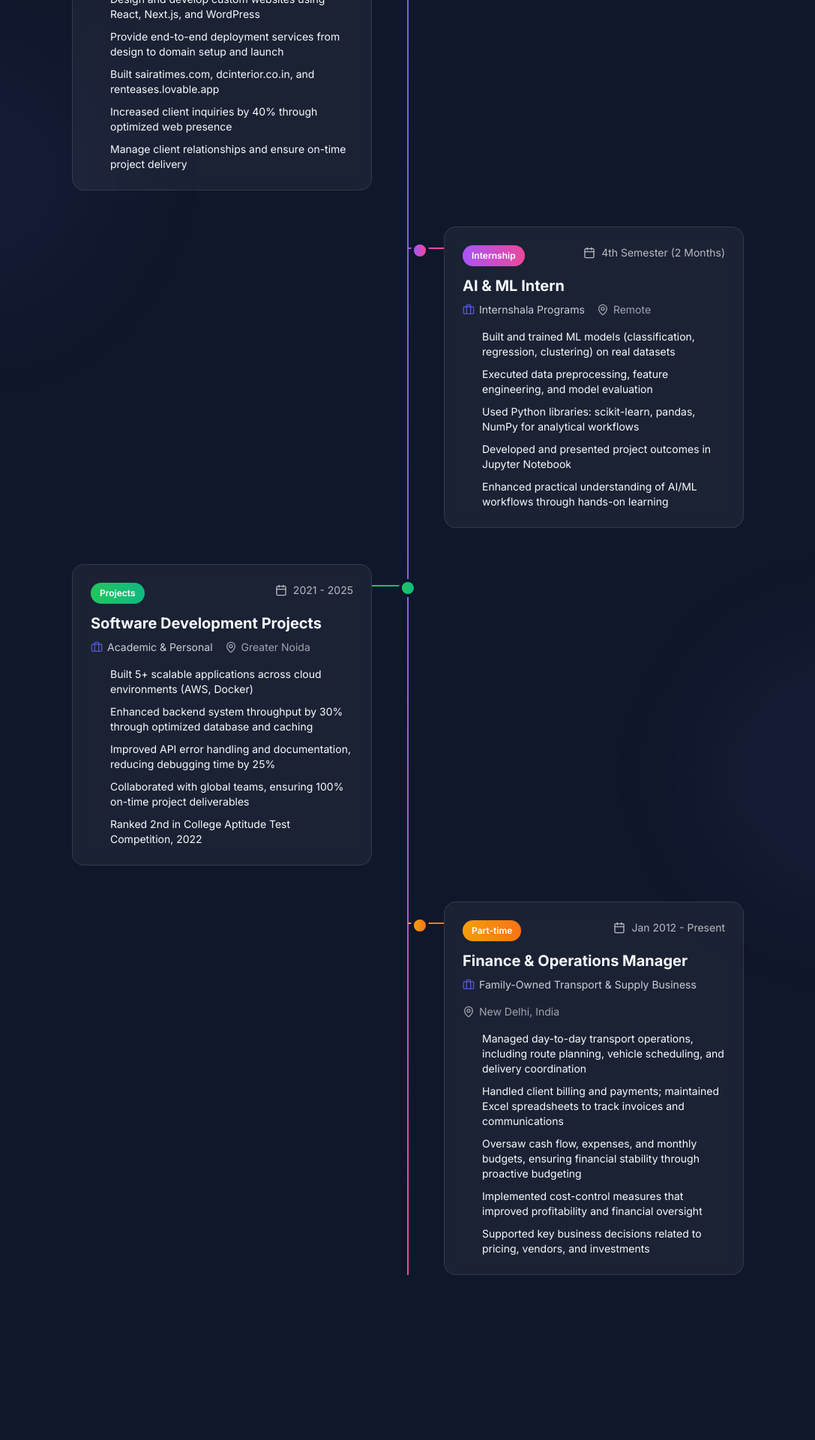
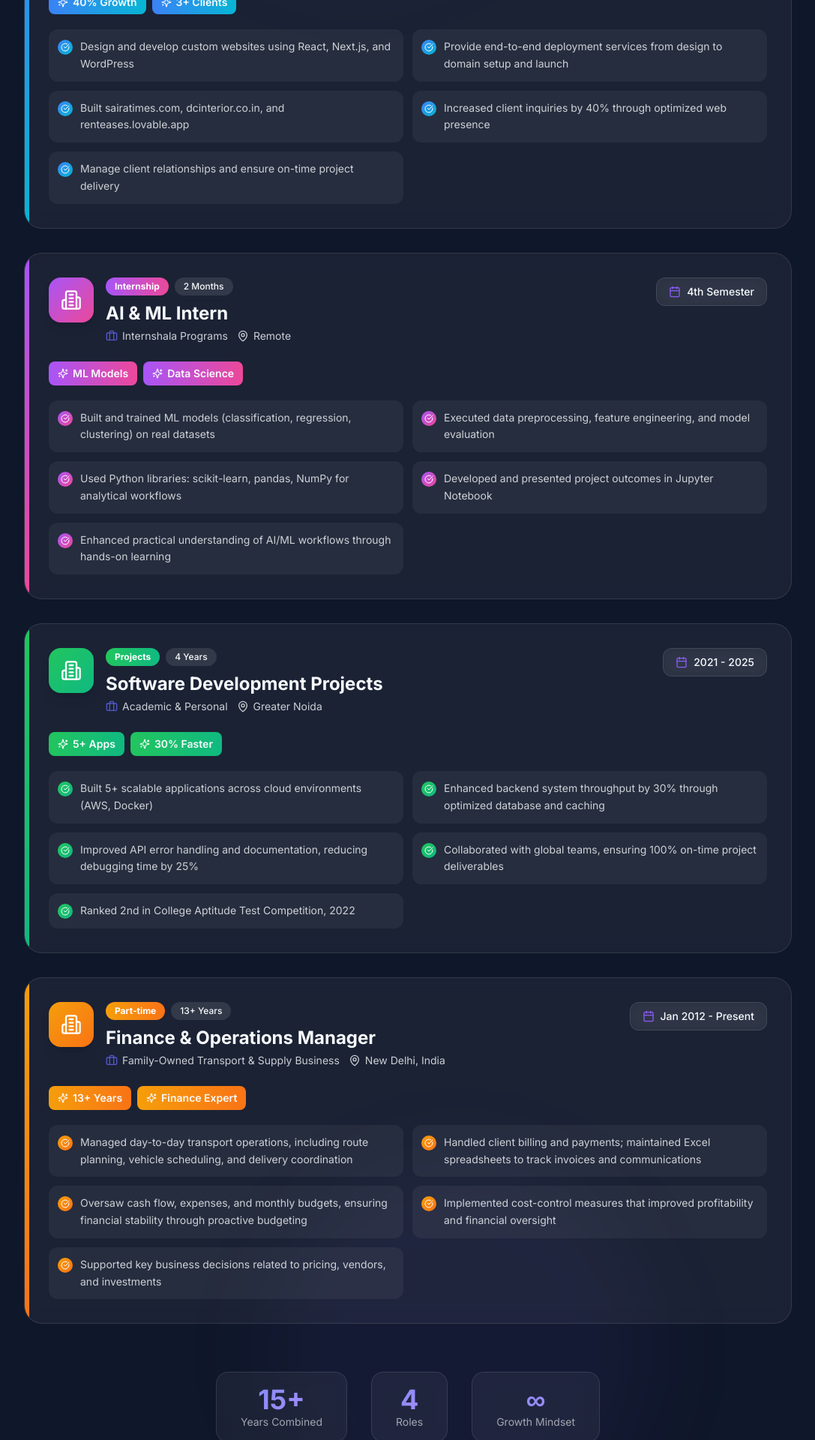
Before and after one commit to Mrakir43/Portfolio, a Next.js app: page / in a window 1280 px wide. Shown: the part 5520-7440 px from the top of the page at 75% size, without its empty margins (96-1183 px from the left). Built offline with nearby package versions, Linux system fonts and the light colour scheme.

Commit message:
Add mobile responsiveness and premium Experience section

```diff
--- a/components/About.tsx
+++ b/components/About.tsx
@@ -115,7 +115,7 @@ export default function About() {
 
                     {/* Right Column - Strengths */}
                     <motion.div initial={{ opacity: 0, x: 50 }} animate={isInView ? { opacity: 1, x: 0 } : {}} transition={{ duration: 0.6, delay: 0.4 }}>
-                        <div className="grid grid-cols-2 gap-4 h-full">
+                        <div className="grid grid-cols-1 sm:grid-cols-2 gap-4 h-full">
                             {strengths.map((item, index) => (
                                 <motion.div
                                     key={index}
--- a/components/Education.tsx
+++ b/components/Education.tsx
@@ -121,7 +121,7 @@ export default function Education() {
                         </div>
                         School Education
                     </motion.h3>
-                    <div className="grid md:grid-cols-2 gap-6">
+                    <div className="grid grid-cols-1 md:grid-cols-2 gap-6">
                         {schoolEducation.map((school, index) => (
                             <motion.div
                                 key={index}
@@ -168,7 +168,7 @@ export default function Education() {
                         </div>
                         Professional Certifications
                     </motion.h3>
-                    <div className="grid md:grid-cols-2 lg:grid-cols-3 gap-4 max-w-5xl mx-auto">
+                    <div className="grid grid-cols-1 sm:grid-cols-2 lg:grid-cols-3 gap-4 max-w-5xl mx-auto">
                         {certifications.map((cert, index) => (
                             <motion.div
                                 key={index}
--- a/components/Experience.tsx
+++ b/components/Experience.tsx
@@ -2,7 +2,7 @@
 
 import { motion, useInView } from "framer-motion";
 import { useRef } from "react";
-import { Briefcase, Calendar, MapPin, Sparkles, CheckCircle } from "lucide-react";
+import { Briefcase, Calendar, MapPin, Sparkles, CheckCircle, TrendingUp, Building2 } from "lucide-react";
 
 export default function Experience() {
     const ref = useRef(null);
@@ -15,7 +15,9 @@ export default function Experience() {
             location: "Remote",
             type: "Freelance",
             period: "2023 - Present",
+            duration: "2+ Years",
             color: "from-blue-500 to-cyan-500",
+            bgColor: "bg-blue-500",
             responsibilities: [
                 "Design and develop custom websites using React, Next.js, and WordPress",
                 "Provide end-to-end deployment services from design to domain setup and launch",
@@ -23,14 +25,17 @@ export default function Experience() {
                 "Increased client inquiries by 40% through optimized web presence",
                 "Manage client relationships and ensure on-time project delivery",
             ],
+            highlights: ["40% Growth", "3+ Clients"],
         },
         {
             title: "AI & ML Intern",
             company: "Internshala Programs",
             location: "Remote",
             type: "Internship",
-            period: "4th Semester (2 Months)",
+            period: "4th Semester",
+            duration: "2 Months",
             color: "from-purple-500 to-pink-500",
+            bgColor: "bg-purple-500",
             responsibilities: [
                 "Built and trained ML models (classification, regression, clustering) on real datasets",
                 "Executed data preprocessing, feature engineering, and model evaluation",
@@ -38,6 +43,7 @@ export default function Experience() {
                 "Developed and presented project outcomes in Jupyter Notebook",
                 "Enhanced practical understanding of AI/ML workflows through hands-on learning",
             ],
+            highlights: ["ML Models", "Data Science"],
         },
         {
             title: "Software Development Projects",
@@ -45,7 +51,9 @@ export default function Experience() {
             location: "Greater Noida",
             type: "Projects",
             period: "2021 - 2025",
+            duration: "4 Years",
             color: "from-green-500 to-emerald-500",
+            bgColor: "bg-green-500",
             responsibilities: [
                 "Built 5+ scalable applications across cloud environments (AWS, Docker)",
                 "Enhanced backend system throughput by 30% through optimized database and caching",
@@ -53,6 +61,7 @@ export default function Experience() {
                 "Collaborated with global teams, ensuring 100% on-time project deliverables",
                 "Ranked 2nd in College Aptitude Test Competition, 2022",
             ],
+            highlights: ["5+ Apps", "30% Faster"],
         },
         {
             title: "Finance & Operations Manager",
@@ -60,7 +69,9 @@ export default function Experience() {
             location: "New Delhi, India",
             type: "Part-time",
             period: "Jan 2012 - Present",
+            duration: "13+ Years",
             color: "from-amber-500 to-orange-500",
+            bgColor: "bg-amber-500",
             responsibilities: [
                 "Managed day-to-day transport operations, including route planning, vehicle scheduling, and delivery coordination",
                 "Handled client billing and payments; maintained Excel spreadsheets to track invoices and communications",
@@ -68,101 +79,153 @@ export default function Experience() {
                 "Implemented cost-control measures that improved profitability and financial oversight",
                 "Supported key business decisions related to pricing, vendors, and investments",
             ],
+            highlights: ["13+ Years", "Finance Expert"],
         },
     ];
 
     return (
-        <section id="experience" ref={ref} className="bg-[var(--surface)] relative overflow-hidden">
+        <section id="experience" ref={ref} className="bg-[var(--surface)] relative overflow-hidden py-20 md:py-32">
             {/* Background Effects */}
             <div className="absolute inset-0 pointer-events-none">
-                <div className="absolute top-1/4 -left-32 w-96 h-96 bg-primary/5 rounded-full blur-3xl"></div>
-                <div className="absolute bottom-1/4 -right-32 w-96 h-96 bg-secondary/5 rounded-full blur-3xl"></div>
+                <div className="absolute top-0 left-1/4 w-[500px] h-[500px] bg-primary/5 rounded-full blur-3xl"></div>
+                <div className="absolute bottom-0 right-1/4 w-[500px] h-[500px] bg-secondary/5 rounded-full blur-3xl"></div>
+                <div className="absolute top-1/2 left-1/2 -translate-x-1/2 -translate-y-1/2 w-[800px] h-[800px] bg-accent/3 rounded-full blur-3xl"></div>
             </div>
 
             <div className="container mx-auto px-4 relative z-10">
                 {/* Header */}
-                <motion.div initial={{ opacity: 0, y: 50 }} animate={isInView ? { opacity: 1, y: 0 } : {}} transition={{ duration: 0.6 }} className="text-center mb-16">
+                <motion.div
+                    initial={{ opacity: 0, y: 50 }}
+                    animate={isInView ? { opacity: 1, y: 0 } : {}}
+                    transition={{ duration: 0.6 }}
+                    className="text-center mb-16"
+                >
                     <div className="inline-flex items-center gap-2 px-4 py-2 glass rounded-full mb-6">
-                        <Sparkles className="w-4 h-4 text-accent" />
+                        <TrendingUp className="w-4 h-4 text-accent" />
                         <span className="text-sm font-medium">Career Journey</span>
                     </div>
                     <h2 className="text-4xl md:text-6xl font-bold mb-4">
                         Work <span className="gradient-text">Experience</span>
                     </h2>
-                    <div className="w-20 h-1 bg-gradient-to-r from-primary via-secondary to-accent mx-auto mb-6"></div>
-                    <p className="text-lg opacity-70 max-w-2xl mx-auto">My professional journey and key achievements</p>
+                    <div className="w-24 h-1.5 bg-gradient-to-r from-primary via-secondary to-accent mx-auto rounded-full mb-6"></div>
+                    <p className="text-lg opacity-70 max-w-2xl mx-auto">
+                        My professional journey and key achievements across different roles
+                    </p>
                 </motion.div>
 
-                {/* Timeline */}
-                <div className="max-w-4xl mx-auto relative">
-                    {/* Timeline Line */}
-                    <div className="absolute left-0 md:left-1/2 top-0 bottom-0 w-0.5 bg-gradient-to-b from-primary via-secondary to-accent transform md:-translate-x-1/2"></div>
-
+                {/* Experience Cards */}
+                <div className="max-w-5xl mx-auto space-y-8">
                     {experiences.map((exp, index) => (
                         <motion.div
                             key={index}
-                            initial={{ opacity: 0, x: index % 2 === 0 ? -50 : 50 }}
-                            animate={isInView ? { opacity: 1, x: 0 } : {}}
-                            transition={{ delay: index * 0.2, duration: 0.6 }}
-                            className={`relative mb-12 last:mb-0 md:w-1/2 ${index % 2 === 0 ? 'md:pr-12 md:ml-0' : 'md:pl-12 md:ml-auto'}`}
+                            initial={{ opacity: 0, y: 50 }}
+                            animate={isInView ? { opacity: 1, y: 0 } : {}}
+                            transition={{ delay: index * 0.15, duration: 0.6 }}
+                            className="group"
                         >
-                            {/* Timeline Dot */}
-                            <div className={`absolute top-6 ${index % 2 === 0 ? 'left-0 md:right-0 md:left-auto' : 'left-0'} w-4 h-4 rounded-full bg-gradient-to-r ${exp.color} ring-4 ring-[var(--background)] transform -translate-x-1/2 md:translate-x-1/2 z-10`}></div>
-
-                            {/* Connector Line (Desktop) */}
-                            <div className={`hidden md:block absolute top-7 ${index % 2 === 0 ? 'right-0' : 'left-0'} w-12 h-0.5 bg-gradient-to-r ${exp.color}`}></div>
-
-                            {/* Card */}
-                            <div className="glass p-6 rounded-2xl ml-6 md:ml-0 relative overflow-hidden border border-white/5 hover:border-white/20 transition-all duration-500 group">
-                                {/* Gradient Top Border */}
-                                <div className={`absolute top-0 left-0 right-0 h-1 bg-gradient-to-r ${exp.color} transform origin-left scale-x-0 group-hover:scale-x-100 transition-transform duration-500`}></div>
+                            <div className="glass rounded-3xl overflow-hidden border border-white/5 hover:border-white/20 transition-all duration-500 relative">
+                                {/* Gradient Side Bar */}
+                                <div className={`absolute left-0 top-0 bottom-0 w-1.5 bg-gradient-to-b ${exp.color}`}></div>
 
                                 {/* Gradient Background on Hover */}
                                 <div className={`absolute inset-0 bg-gradient-to-br ${exp.color} opacity-0 group-hover:opacity-5 transition-opacity duration-500`}></div>
 
-                                {/* Header */}
-                                <div className="relative z-10 mb-4">
-                                    <div className="flex flex-wrap items-start justify-between gap-3 mb-3">
-                                        <div className={`px-3 py-1.5 bg-gradient-to-r ${exp.color} text-white text-xs font-semibold rounded-full`}>
+                                <div className="p-6 md:p-8 relative z-10">
+                                    {/* Top Row - Header */}
+                                    <div className="flex flex-col md:flex-row md:items-start justify-between gap-4 mb-6">
+                                        <div className="flex items-start gap-4">
+                                            {/* Icon */}
+                                            <div className={`p-4 rounded-2xl bg-gradient-to-br ${exp.color} text-white shadow-lg group-hover:scale-110 transition-transform duration-300 hidden sm:block`}>
+                                                <Building2 className="w-7 h-7" />
+                                            </div>
+
+                                            {/* Title & Company */}
+                                            <div>
+                                                <div className="flex flex-wrap items-center gap-2 mb-2">
+                                                    <span className={`px-3 py-1 bg-gradient-to-r ${exp.color} text-white text-xs font-bold rounded-full`}>
                                                         {exp.type}
+                                                    </span>
+                                                    <span className="px-3 py-1 bg-white/10 text-xs font-medium rounded-full">
+                                                        {exp.duration}
+                                                    </span>
                                                 </div>
-                                        <div className="flex items-center gap-2 text-sm opacity-70">
-                                            <Calendar className="w-4 h-4" />
-                                            {exp.period}
-                                        </div>
-                                    </div>
-                                    <h3 className="text-xl font-bold mb-2 group-hover:text-primary transition-colors">{exp.title}</h3>
-                                    <div className="flex flex-wrap items-center gap-4 text-sm">
-                                        <span className="flex items-center gap-1.5 opacity-80">
+                                                <h3 className="text-xl md:text-2xl font-bold mb-1 group-hover:text-primary transition-colors">{exp.title}</h3>
+                                                <div className="flex flex-wrap items-center gap-3 text-sm opacity-80">
+                                                    <span className="flex items-center gap-1.5">
                                                         <Briefcase className="w-4 h-4 text-primary" />
                                                         {exp.company}
                                                     </span>
-                                        <span className="flex items-center gap-1.5 opacity-60">
+                                                    <span className="flex items-center gap-1.5">
                                                         <MapPin className="w-4 h-4" />
                                                         {exp.location}
                                                     </span>
                                                 </div>
                                             </div>
+                                        </div>
+
+                                        {/* Period Badge */}
+                                        <div className="flex items-center gap-2 px-4 py-2 glass rounded-xl border border-white/10 self-start">
+                                            <Calendar className="w-4 h-4 text-secondary" />
+                                            <span className="text-sm font-medium">{exp.period}</span>
+                                        </div>
+                                    </div>
+
+                                    {/* Highlights */}
+                                    <div className="flex flex-wrap gap-2 mb-5">
+                                        {exp.highlights.map((highlight, idx) => (
+                                            <span
+                                                key={idx}
+                                                className={`px-3 py-1.5 bg-gradient-to-r ${exp.color} bg-opacity-10 rounded-lg text-sm font-semibold flex items-center gap-1.5`}
+                                            >
+                                                <Sparkles className="w-3.5 h-3.5" />
+                                                {highlight}
+                                            </span>
+                                        ))}
+                                    </div>
 
                                     {/* Responsibilities */}
-                                <ul className="space-y-2.5 relative z-10">
+                                    <div className="grid md:grid-cols-2 gap-3">
                                         {exp.responsibilities.map((resp, idx) => (
-                                        <motion.li
+                                            <motion.div
                                                 key={idx}
                                                 initial={{ opacity: 0, x: -10 }}
                                                 animate={isInView ? { opacity: 1, x: 0 } : {}}
-                                            transition={{ delay: index * 0.2 + idx * 0.05 }}
-                                            className="flex items-start gap-2.5 text-sm opacity-80"
+                                                transition={{ delay: index * 0.15 + idx * 0.05 }}
+                                                className="flex items-start gap-2.5 p-3 rounded-xl bg-white/5 hover:bg-white/10 transition-colors"
                                             >
-                                            <CheckCircle className={`w-4 h-4 mt-0.5 flex-shrink-0 text-transparent bg-gradient-to-r ${exp.color} bg-clip-text`} style={{ WebkitBackgroundClip: 'text' }} />
-                                            <span>{resp}</span>
-                                        </motion.li>
+                                                <div className={`w-5 h-5 rounded-full bg-gradient-to-br ${exp.color} flex items-center justify-center flex-shrink-0 mt-0.5`}>
+                                                    <CheckCircle className="w-3 h-3 text-white" />
+                                                </div>
+                                                <span className="text-sm opacity-80 leading-relaxed">{resp}</span>
+                                            </motion.div>
                                         ))}
-                                </ul>
+                                    </div>
+                                </div>
                             </div>
                         </motion.div>
                     ))}
                 </div>
+
+                {/* Bottom Stats */}
+                <motion.div
+                    initial={{ opacity: 0, y: 30 }}
+                    animate={isInView ? { opacity: 1, y: 0 } : {}}
+                    transition={{ delay: 0.8 }}
+                    className="flex flex-wrap justify-center gap-8 mt-16"
+                >
+                    <div className="text-center glass px-8 py-4 rounded-2xl">
+                        <div className="text-3xl md:text-4xl font-bold gradient-text">15+</div>
+                        <div className="text-sm opacity-60">Years Combined</div>
+                    </div>
+                    <div className="text-center glass px-8 py-4 rounded-2xl">
+                        <div className="text-3xl md:text-4xl font-bold gradient-text">4</div>
+                        <div className="text-sm opacity-60">Roles</div>
+                    </div>
+                    <div className="text-center glass px-8 py-4 rounded-2xl">
+                        <div className="text-3xl md:text-4xl font-bold gradient-text">∞</div>
+                        <div className="text-sm opacity-60">Growth Mindset</div>
+                    </div>
+                </motion.div>
             </div>
         </section>
     );
--- a/components/FeaturedProjects.tsx
+++ b/components/FeaturedProjects.tsx
@@ -64,7 +64,7 @@ export default function FeaturedProjects() {
                 </motion.div>
 
                 {/* Projects Grid */}
-                <div className="grid md:grid-cols-3 gap-8 max-w-6xl mx-auto">
+                <div className="grid grid-cols-1 sm:grid-cols-2 lg:grid-cols-3 gap-8 max-w-6xl mx-auto">
                     {projects.map((project, index) => (
                         <motion.div
                             key={index}
--- a/components/Footer.tsx
+++ b/components/Footer.tsx
@@ -42,7 +42,7 @@ export default function Footer() {
             <div className="container mx-auto px-4 relative z-10">
                 {/* Top Section */}
                 <div className="py-16 border-b border-[var(--border)] flex flex-col h-full">
-                    <div className="grid md:grid-cols-2 lg:grid-cols-4 gap-12 h-full items-stretch flex-1">
+                    <div className="grid grid-cols-1 sm:grid-cols-2 lg:grid-cols-4 gap-12 h-full items-stretch flex-1">
                         {/* Branding */}
                         <div className="lg:col-span-1 flex flex-col justify-between h-full">
                             <div className="flex items-center gap-3 mb-4">
--- a/components/FreelanceProjects.tsx
+++ b/components/FreelanceProjects.tsx
@@ -64,7 +64,7 @@ export default function FreelanceProjects() {
                 </motion.div>
 
                 {/* Projects Grid */}
-                <div className="grid md:grid-cols-2 lg:grid-cols-3 gap-8 max-w-6xl mx-auto">
+                <div className="grid grid-cols-1 sm:grid-cols-2 lg:grid-cols-3 gap-8 max-w-6xl mx-auto">
                     {projects.map((project, index) => (
                         <motion.div
                             key={index}
--- a/components/GithubProjects.tsx
+++ b/components/GithubProjects.tsx
@@ -106,7 +106,7 @@ export default function GithubProjects() {
                 </motion.div>
 
                 {/* Projects Grid */}
-                <div className="grid md:grid-cols-2 lg:grid-cols-3 gap-6 max-w-6xl mx-auto">
+                <div className="grid grid-cols-1 sm:grid-cols-2 lg:grid-cols-3 gap-6 max-w-6xl mx-auto">
                     {projects.map((project, index) => (
                         <motion.div
                             key={index}
--- a/components/Services.tsx
+++ b/components/Services.tsx
@@ -129,7 +129,7 @@ export default function Services() {
                 </motion.div>
 
                 {/* Services Grid */}
-                <div className="grid md:grid-cols-2 lg:grid-cols-4 gap-6">
+                <div className="grid grid-cols-1 sm:grid-cols-2 lg:grid-cols-4 gap-6">
                     {services.map((service, index) => (
                         <motion.div
                             key={index}
--- a/components/Skills.tsx
+++ b/components/Skills.tsx
@@ -79,7 +79,7 @@ export default function Skills() {
                 </motion.div>
 
                 {/* Skills Grid */}
-                <div className="grid md:grid-cols-2 lg:grid-cols-3 gap-6 max-w-6xl mx-auto">
+                <div className="grid grid-cols-1 sm:grid-cols-2 lg:grid-cols-3 gap-6 max-w-6xl mx-auto">
                     {skillCategories.map((category, categoryIndex) => (
                         <motion.div
                             key={categoryIndex}
```
Lines whose indentation alone changed are shown as unchanged.
